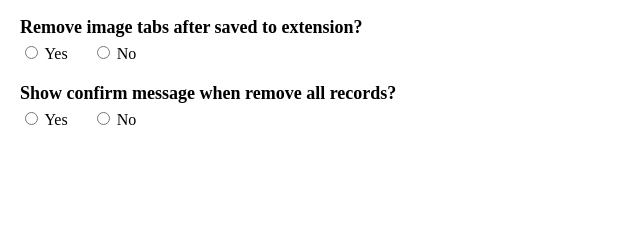
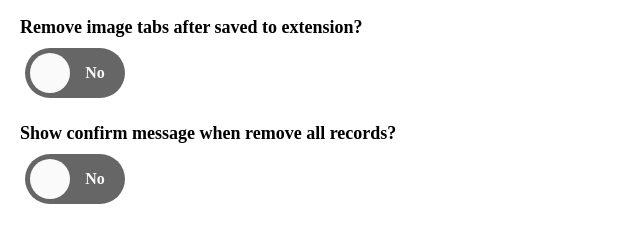
Before and after one commit to kevinwong150/image-url-oneclick, a browser extension: page src/options.html in a window 1280 px wide. Shown: the part 57-300 px from the top of the page, without its empty margins (0-640 px from the left). Drawn offline with Linux system fonts and the light colour scheme.

Commit message:
implement settings in options page

```diff
--- a/src/js/options.js
+++ b/src/js/options.js
@@ -1,3 +1,32 @@
-document.addEventListener('DOMContentLoaded', () => {
+document.addEventListener("DOMContentLoaded", () => {
+  chrome.storage.sync.get([
+    "settings-removeTabs?",
+    "settings-removeAllConfirmation?"
+  ], function (records) {
+    // terminate if no storage
+    if (Object.keys(records).length === 0)
+      return;
+
+    let checkboxRemoveTabs = document.querySelector("input[type='checkbox'][name='removeTabs?']");
+    if (checkboxRemoveTabs) {
+      checkboxRemoveTabs.checked = "settings-removeTabs?" in records ? records["settings-removeTabs?"] : false ;
+      checkboxRemoveTabs.addEventListener("change", (e) => {
+        chrome.storage.sync.set({"settings-removeTabs?": e.target.checked}, () => {
+          console.log("Settings updated");
+        });
+      });
+    }
+
+    let checkboxRemoveAllConfirmation = document.querySelector("input[type='checkbox'][name='removeAllConfirmation?']");
+    if (checkboxRemoveAllConfirmation) {
+      checkboxRemoveAllConfirmation.checked = "settings-removeAllConfirmation?" in records ? records["settings-removeAllConfirmation?"] : true ;
+      checkboxRemoveAllConfirmation.addEventListener("change", (e) => {
+        chrome.storage.sync.set({["settings-removeAllConfirmation?"]: e.target.checked}, () => {
+          console.log("Settings updated");
+        });
+      });
+    }
+  });
+
   console.log("option loaded");
 });
--- a/src/options.html
+++ b/src/options.html
@@ -11,20 +11,14 @@
       <dt><b>Remove image tabs after saved to extension?</b></dt>
       <dd>
         <label>
-          <input name="remove-tabs" type="radio" value="yes"/> Yes
-        </label>
-        <label>
-          <input name="remove-tabs" type="radio" value="no"/> No
+          <input name="removeTabs?" type="checkbox"/>
         </label>
       </dd>
 
       <dt><b>Show confirm message when remove all records?</b></dt>
       <dd>
         <label>
-          <input name="remove-all" type="radio" value="yes"/> Yes
-        </label>
-        <label>
-          <input name="remove-all" type="radio" value="no"/> No
+          <input name="removeAllConfirmation?" type="checkbox"/>
         </label>
       </dd>
     </dl>
--- a/src/style/options.css
+++ b/src/style/options.css
@@ -22,13 +22,70 @@ dl dd {
 }
 
 dl dd label {
+  display: inline-flex;
+  align-items: center;
+  position: relative;
+  padding: 5px;
   cursor: pointer;
 }
 
-dl dd label + label {
-  margin-left: 20px;
+dl dd label::before,
+dl dd label::after {
+  position: absolute;
+  width: calc(50% - 5px);
+  display: flex;
+  align-items: center;
+  justify-content: center;
+  z-index: 10;
+  color: var(--light);
+  font-weight: bold;
 }
 
-dl dd label input[type=radio] {
+dl dd label::before {
+  content: "Yes";
+  left: 10px;
+}
+
+dl dd label::after {
+  content: "No";
+  right: 10px;
+}
+
+
+dl dd label input[type='checkbox'] {
   cursor: pointer;
+  position: relative;
+  height: 50px;
+  width: 100px;
+  appearance: none;
+  border: unset;
+  outline: unset;
+  background-color: var(--light-dark);
+  margin: 0;
+  display: flex;
+  align-items: center;
+  border-radius: 25px;
+  transition: 0.6s background-color ease-in-out;
+  will-change: background-color;
 }
+
+dl dd label input[type='checkbox']:checked {
+  background-color: var(--correct);
+}
+
+dl dd label input[type='checkbox']::before {
+  content: "";
+  position: absolute;
+  left: 5px;
+  height: calc(50px - 10px);
+  width: calc(50px - 10px);
+  background-color: var(--light);
+  transition: 0.6s left ease-in-out;
+  will-change: left;
+  z-index: 20;
+  border-radius: 25px;
+}
+
+dl dd label input[type='checkbox']:checked::before {
+  left: calc(50% + 5px);
+}
--- a/src/style/variables/colors.css
+++ b/src/style/variables/colors.css
@@ -1,4 +1,8 @@
 :root {
+  --light-light: #FFFFFF;
+  --light: #FAFAFA;
+  --light-dark: #666666;
+
   --correct: #32bea6;
   --incorrect: #e04f5f;
 }
```
Also changed, not shown: src/js/background.js (+33 -2 lines), src/js/records.js (+33 -4 lines).
